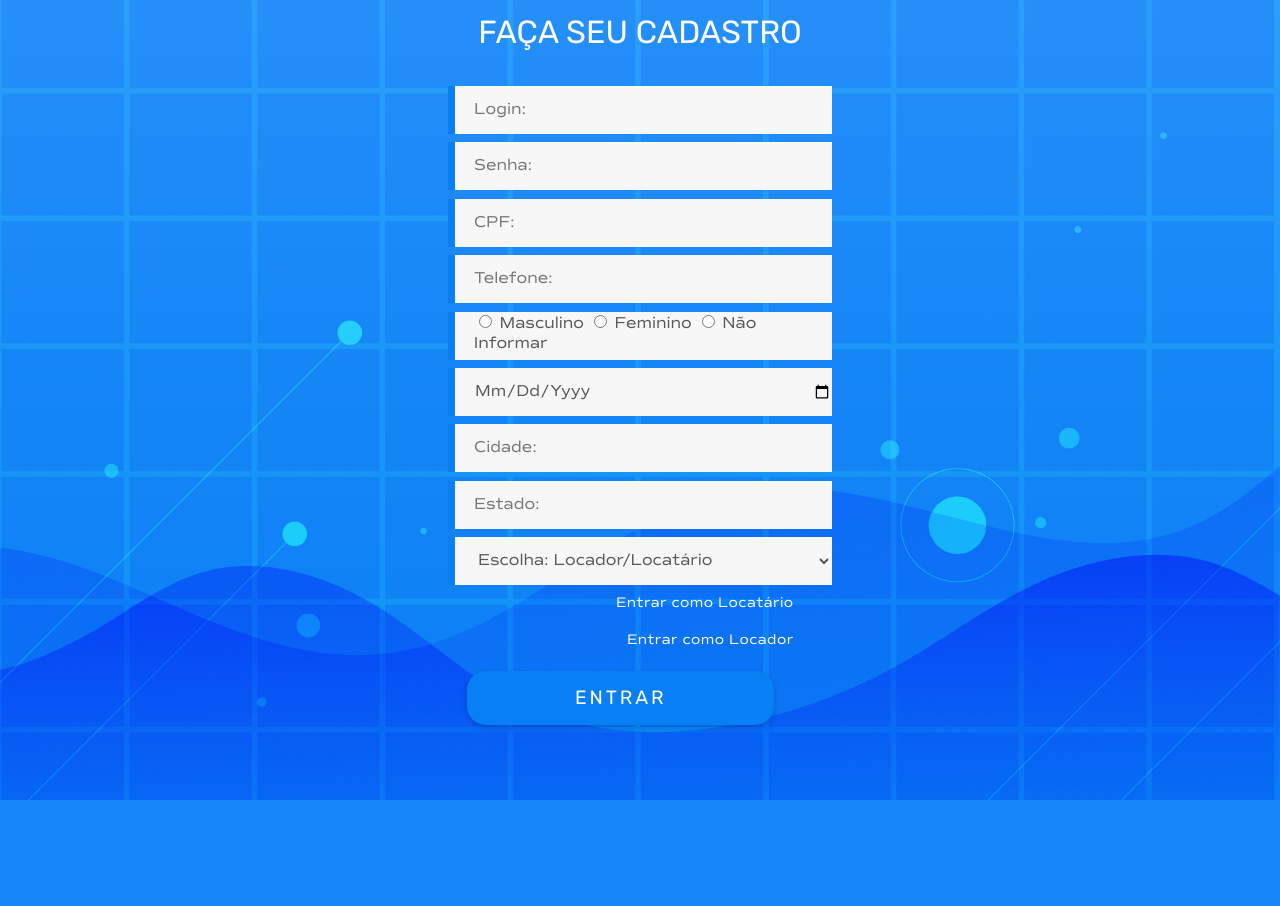
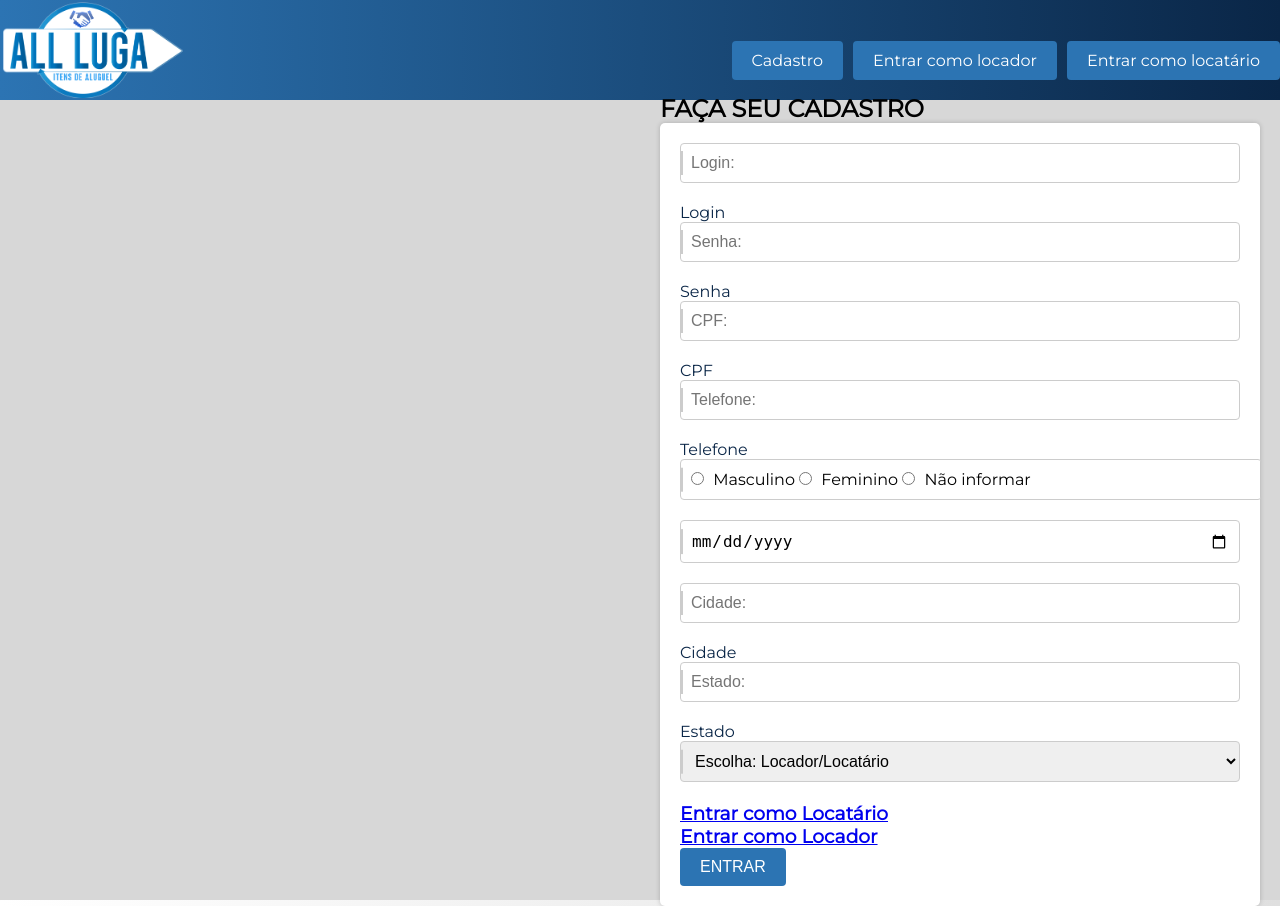
Before and after one commit to IGDSCI/SITE-SPRINT1, a PHP site: page /cadastro.php in a window 1280 px wide. Before the commit the page ends 800 px from the top, so only its background shows below. Run offline with PHP 8.4, Linux system fonts and the light colour scheme; some libraries are stand-ins or nearby versions.

Commit message:
Alteração na tela de cadastro, porém ainda precisa de alguns retoques

```diff
--- a/Css/style.css
+++ b/Css/style.css
@@ -125,6 +125,7 @@
     justify-content: center;
     background-image: linear-gradient(to right, var(--cor-secundaria), var(--cor-quaternaria));
 }
+
 .categorias:hover{
     transform: scale(1.1);
 }
@@ -243,3 +244,75 @@
 .botao-comprar:active {
   background-color: var(--cor-quaternaria);
 }
+/* Estilos para a seção principal */
+.main-section {
+  display: flex;
+  justify-content: center;
+  align-items: center;
+  height: 100vh;
+  background-color: #f2f2f2;
+}
+
+/* Estilos para os contêineres */
+.left-container,
+.right-container {
+  width: 50%;
+}
+
+/* Estilos para o formulário */
+form {
+  background-color: #fff;
+  padding: 20px;
+  border-radius: 5px;
+  box-shadow: 0 0 5px rgba(0, 0, 0, 0.2);
+}
+
+/* Estilos para os campos de entrada */
+.form-control {
+  position: relative;
+  margin-bottom: 20px;
+}
+
+.input-text {
+  width: 100%;
+  padding: 10px;
+  border: 1px solid #ccc;
+  border-radius: 4px;
+  font-size: 16px;
+}
+
+/* Estilos para as barras laterais */
+.side-bar {
+  position: absolute;
+  top: 50%;
+  left: 0;
+  transform: translateY(-50%);
+  width: 3px;
+  height: 60%;
+  background-color: #ccc;
+}
+
+/* Estilos para os rótulos */
+label {
+  margin-left: 5px;
+}
+
+/* Estilos para as mensagens de erro */
+.span-required {
+  color: red;
+}
+
+/* Estilos para o botão de envio */
+.input-submit {
+  padding: 10px 20px;
+  background-color: #4CAF50;
+  color: #fff;
+  border: none;
+  border-radius: 4px;
+  cursor: pointer;
+  font-size: 16px;
+}
+
+.input-submit:hover {
+  background-color: #45a049;
+}
--- a/cadastro.php
+++ b/cadastro.php
@@ -36,24 +36,135 @@
         <title> All Luga </title>
         <meta charset="utf-8">
         <meta name="viewport" content="width=device-width, initial-scale=1">
+        <link rel="stylesheet" type="text/css" href="Css/style.css">
 
-        <link rel="stylesheet" href="https://use.fontawesome.com/releases/v5.2.0/css/all.css" integrity="sha384-hWVjflwFxL6sNzntih27bfxkr27PmbbK/iSvJ+a4+0owXq79v+lsFkW54bOGbiDQ" crossorigin="anonymous">
-        <!-- Fonts -->
-        <link href='http://fonts.googleapis.com/css?family=Sintony:400,700' rel='stylesheet' type='text/css'>
-        <link href='http://fonts.googleapis.com/css?family=Open+Sans:400,600,700' rel='stylesheet' type='text/css'>
-        <link rel="stylesheet" href="Css/Cadastro.css">
-        <link rel="preconnect" href="https://fonts.googleapis.com">
-        <link rel="preconnect" href="https://fonts.gstatic.com" crossorigin>
-        <link href="https://fonts.googleapis.com/css2?family=Montserrat&family=Rubik&display=swap" rel="stylesheet">
-        <style>
-            .span-required{
-                display: none;
-                color: red;
-            }
-        </style>
     </head>
+    <style>
+  @import url('https://fonts.googleapis.com/css2?family=Krona+One&family=Montserrat&family=Roboto+Condensed:wght@300&display=swap');
+
+  * {
+      padding: 0px;
+      margin: 0px;
+    }
+
+    :root {
+      --cor-primaria: #0A2647;
+      --cor-secundaria: #144272;
+      --cor-terciaria: #205295;
+      --cor-quaternaria: #2C74B3;
+      --cor-quintenaria: #d7d7d7;
+    }
+
+    body {
+      background-image: linear-gradient(to right, #fff, #dfdfdf);
+      font-family: 'Montserrat', sans-serif;
+    }
+
+    .main-section {
+      display: flex;
+      justify-content: flex-start; /* Alterado para "flex-start" */
+      align-items: center;
+      height: 100vh;
+      background-color: var(--cor-quintenaria);
+    }
+
+    .left-container,
+    .right-container {
+      width: 50%;
+      padding: 0 20px; /* Adicionado padding horizontal para espaçamento */
+    }
+
+    .form-control {
+      position: relative;
+      margin-bottom: 20px;
+    }
+
+    .input-text {
+      width: 100%;
+      padding: 10px;
+      border: 1px solid #ccc;
+      border-radius: 4px;
+      font-size: 16px;
+    }
+
+    .side-bar {
+      position: absolute;
+      top: 50%;
+      left: 0;
+      transform: translateY(-50%);
+      width: 3px;
+      height: 60%;
+      background-color: #ccc;
+    }
+
+    .span-required {
+      color: red;
+    }
+
+    .input-submit {
+      padding: 10px 20px;
+      background-color: var(--cor-quaternaria);
+      color: #fff;
+      border: none;
+      border-radius: 4px;
+      cursor: pointer;
+      font-size: 16px;
+    }
+
+    .input-submit:hover {
+      background-color: var(--cor-primaria);
+    }
+
+    .span-required {
+      color: var(--cor-primaria);
+    }
+    .botoes-locador {
+        background-color: #144272;
+        margin-right: 10px;
+    }
+
+    .botoes-locatario {
+        background-color: #2C74B3;
+        margin-right: 10px;
+    }
+
+    @media (max-width: 768px) {
+      /* Estilos para telas menores */
+      .main-section {
+        flex-direction: column; /* Alterado para "column" */
+        justify-content: center;
+        align-items: center;
+        height: auto;
+      }
+
+      .left-container,
+      .right-container {
+        width: 100%;
+        padding: 0;
+
+    }
+    .side-bar {
+      position: absolute;
+      top: 50%;
+      left: 0;
+      transform: translateY(-50%);
+      width: 3px;
+      height: 60%;
+      background-color: #ccc;
+    }
+  </style
+
+    </style>
 
     <body>
+    <header class = "cabecalho">
+        <a  href="principal.php"> <img id="logo" src="Images/LOGOALLLUGA.png"></a>
+        <div class="botoes__container">
+            <a href="cadastro.php" class="botoes">Cadastro</a>
+            <a href="login.php" class="botoes">Entrar como locador</a>
+            <a href="login2.php" class="botoes">Entrar como locatário</a>
+        </div>
+    </header>
         <div class="main-section">
             <div class="left-container">
 
```
Also changed, not shown: principal.php (+1 -17 lines).
